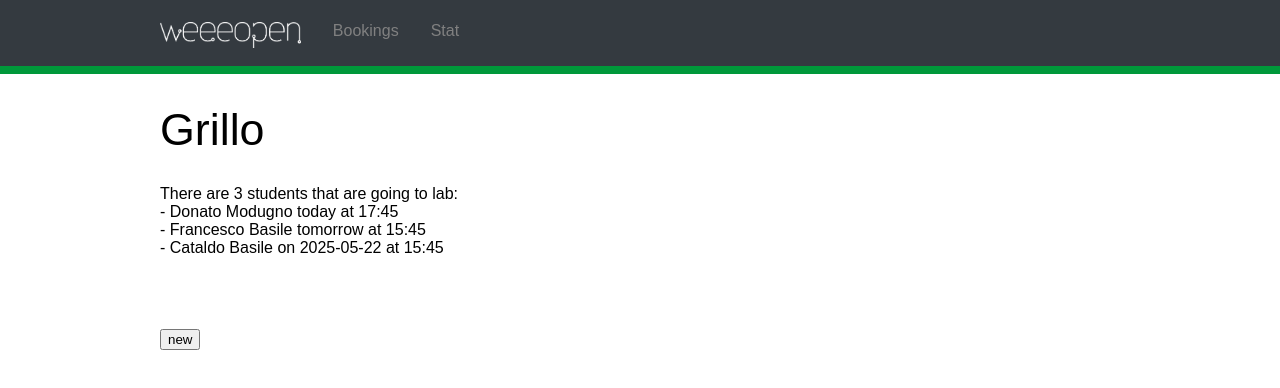
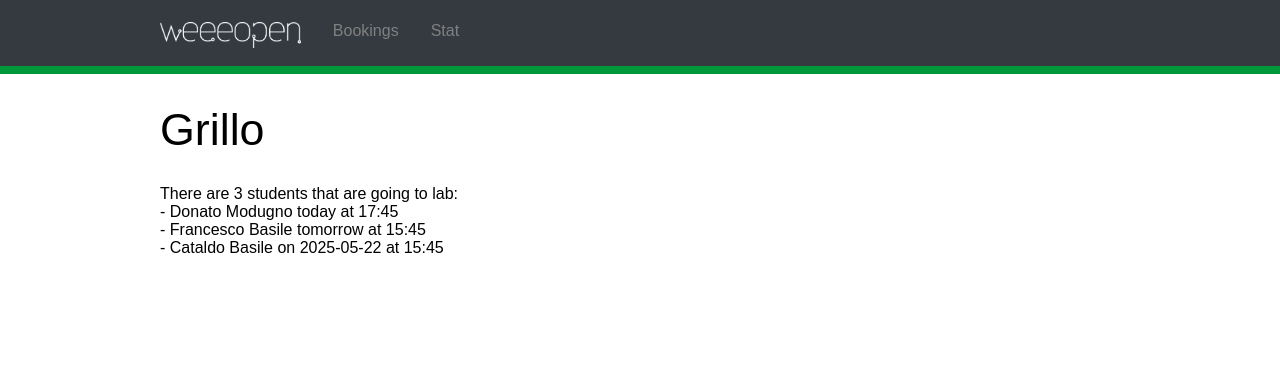
Before and after one commit to WEEE-Open/grillo, a Vue app in the folder frontend/: page / in a window 1280 px wide. Shown: the top 388 px of the page. Built offline with nearby package versions, Linux system fonts and the light colour scheme.

Commit message:
Deleted useless stuff

```diff
--- a/frontend/src/components/Bookings.vue
+++ b/frontend/src/components/Bookings.vue
@@ -25,24 +25,9 @@ export default {
             if(date.isToday()) return 'today'
             else if(date.isTomorrow()) return 'tomorrow'
             else return 'on '+date.format('YYYY-MM-DD')
-            // const now = dayjs()
-            // if(date.year()===now.year()) {
-            //     if(date.dayOfYear()-now.dayOfYear()==0) return 'today at '
-            //     if(date.dayOfYear()-now.dayOfYear()==1) return 'tomorrow at '
-            //     if(date.dayOfYear()-now.dayOfYear()>1) return 'on '+' at '
-            // }
-            // console.log(date.diff(now,'day'))
-
-            // if(date.getFullYear()===today.getFullYear && date.getMonth()===today.getMonth()) {
-            //     console.log('ciao')
-            //     if(date.getDate()===today.getDate()) console.log('yes')
-            // } else console.log('no')
         },
         printDate(date) {
             return date.format('DD/MM/YYYY')
-            // return date.getDate().toString().padStart(2,'0')
-            //     +'/'+(date.getMonth()+1).toString().padStart(2,'0')
-            //     +'/'+date.getFullYear().toString().padStart(4,'0')
         },
         printTime(date) {
             return date.format('HH:mm')
@@ -57,12 +42,5 @@ export default {
 
 <template>
     There are {{ nextBookings().length }} students that are going to lab:<br/>
-    <!-- <span v-for="b in nextBookings().filter(b => b.time.isToday())">{{ b.user }} today at {{ printTime(b.time) }}<br/></span>
-    <span v-for="b in nextBookings().filter(b => b.time.isTomorrow())">{{ b.user }} tomorrow at {{ printTime(b.time) }}<br/></span> -->
-
     <span v-for="b in nextBookings()">- {{ b.user+' '+compare(b.time)+' at '+printTime(b.time) }}<br/></span>
-
-    <!-- <span v-for="b in bookings">{{ b.user+': '+printDate(b.time)+' at '+printTime(b.time) }}<br/></span> -->
-    <br/><br/><br/><br/>
-    <button @click="compare(bookings[1].time)">new</button>
 </template>
```
